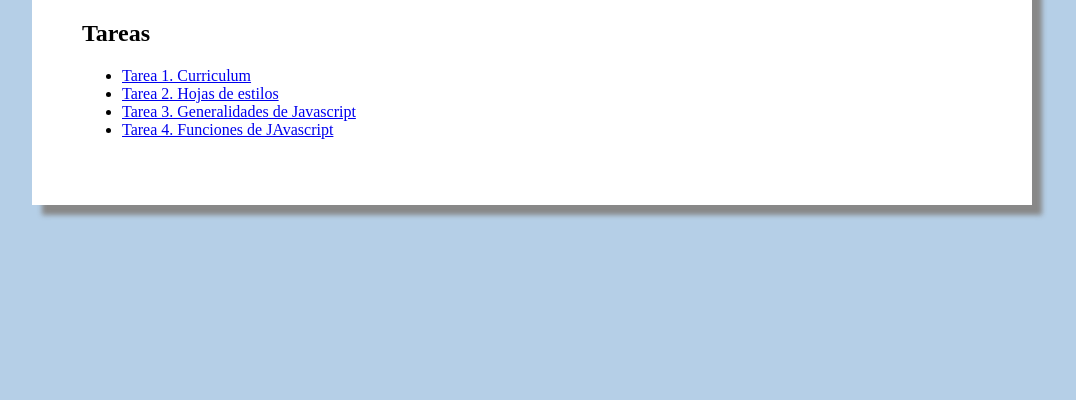
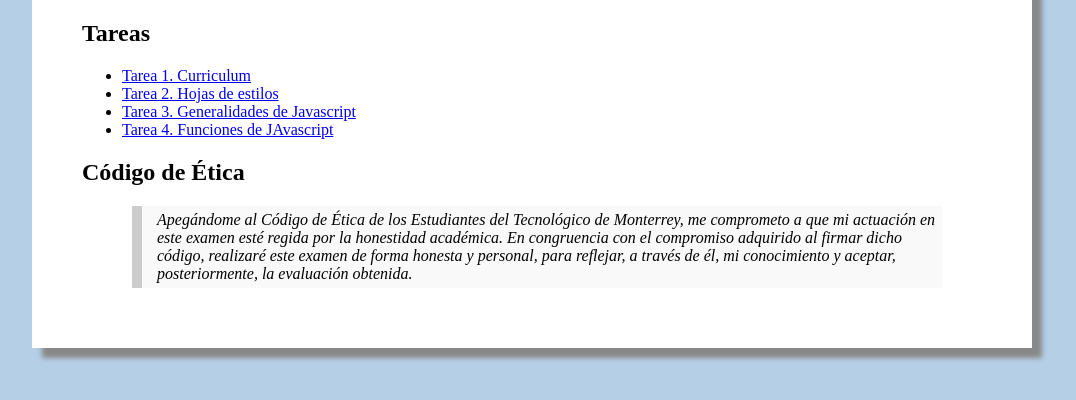
Before and after one commit to MauricioGlz/htmlGiner, a plain HTML site: page index.html in a window 1280 px wide. Shown: the part 198-598 px from the top of the page, without its empty margins (108-1184 px from the left). Drawn offline with Linux system fonts and the light colour scheme.

Commit message:
Se agrego el codigo de etica al index

```diff
--- a/index.html
+++ b/index.html
@@ -1,6 +1,7 @@
 <!DOCTYPE html>
 <html>
 <head>
+	<meta charset="UTF-8">
 	<title>&Aacute;ngel Alberto Villa Zavaleta</title>
 	<link rel="stylesheet" type="text/css" href="CSS/stylesheet.css">
 </head>
@@ -20,6 +21,10 @@
 		<li><a href="tarea4.html">Tarea 4. Funciones de JAvascript</a></li>
 	</ul>
 
+	<h2>C&oacute;digo de &Eacute;tica</h2>
+
+	<blockquote>Apeg&aacute;ndome al C&oacute;digo de &Eacute;tica de los Estudiantes del Tecnol&oacute;gico de Monterrey, me comprometo a que mi actuaci&oacute;n en este examen est&eacute; regida por la honestidad acad&eacute;mica. En congruencia con el compromiso adquirido al firmar dicho c&oacute;digo, realizar&eacute; este examen de forma honesta y personal, para reflejar, a trav&eacute;s de &eacute;l, mi conocimiento y aceptar, posteriormente, la evaluaci&oacute;n obtenida.</blockquote>
+
 </div>
 
 </body>
```
